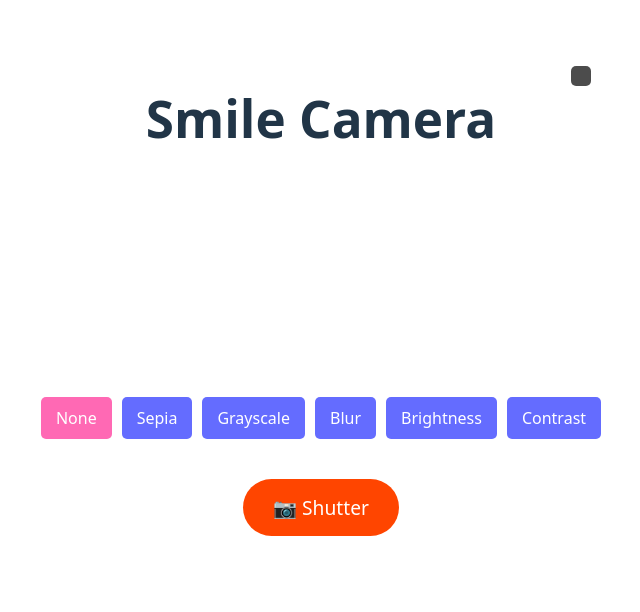
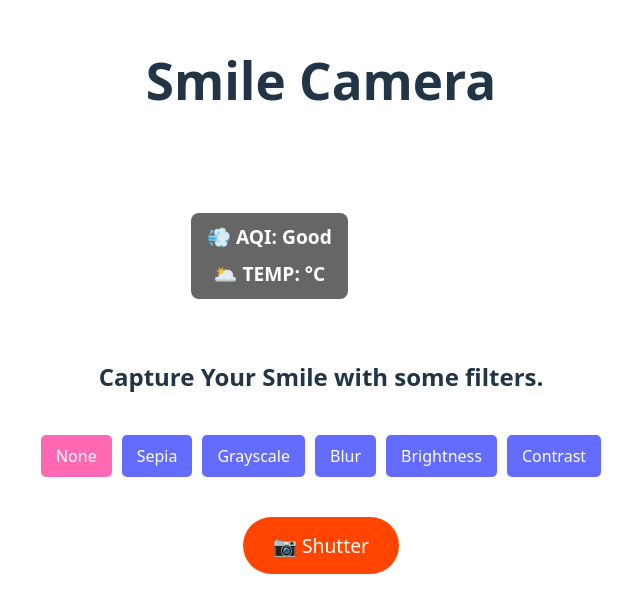
Before and after one commit to souravsuman0498/camera-smile-app, a React (Vite) app: page / in a window 1280 px wide. Shown: the part 104-716 px from the top of the page, without its empty margins (319-959 px from the left). Built offline with nearby package versions, Linux system fonts and the light colour scheme; no server answers.

Commit message:
Change in the interface of camera app with aqi and temp block adjustments.

```diff
--- a/src/App.css
+++ b/src/App.css
@@ -129,3 +129,26 @@
   border-radius: 5px;
   font-size: 0.9rem;
 }
+
+.overlay-info {
+  position: absolute;
+  bottom: 20px;
+  left: 20px;
+  display: flex;
+  flex-direction: column;
+  gap: 8px;
+  background: rgba(0, 0, 0, 0.6);
+  color: #fff;
+  padding: 10px 16px;
+  border-radius: 8px;
+  font-size: 1.2rem;
+  z-index: 2;
+}
+
+.overlay-aqi {
+  font-weight: bold;
+}
+
+.overlay-temp {
+  font-weight: bold;
+}
--- a/src/App.jsx
+++ b/src/App.jsx
@@ -154,11 +154,6 @@ function App() {
 
   return (
     <div className="camera-app">
-      <div className="weather-info">
-        {weatherError && <p>{weatherError}</p>}
-        {temperature !== null && <p>Temp: {temperature}°C</p>}
-        {aqi !== null && <p>AQI: {getAqiLabel(aqi)}</p>}
-      </div>
       <h1>Smile Camera</h1>
       <div className="camera-container">
         <video
@@ -169,7 +164,13 @@ function App() {
           className="video"
         />
         {countdown && <div className="countdown">{countdown}</div>}
+        {/* Overlay AQI and Temp */}
+        <div className="overlay-info">
+          <span className="overlay-aqi">💨 AQI: {getAqiLabel(aqi)}</span>
+          <span className="overlay-temp">🌥️ TEMP: {temperature}°C</span>
+        </div>
       </div>
+      <h2>Capture Your Smile with some filters.</h2>
       <div className="filters">
         {filters.map((filter) => (
           <button
```
